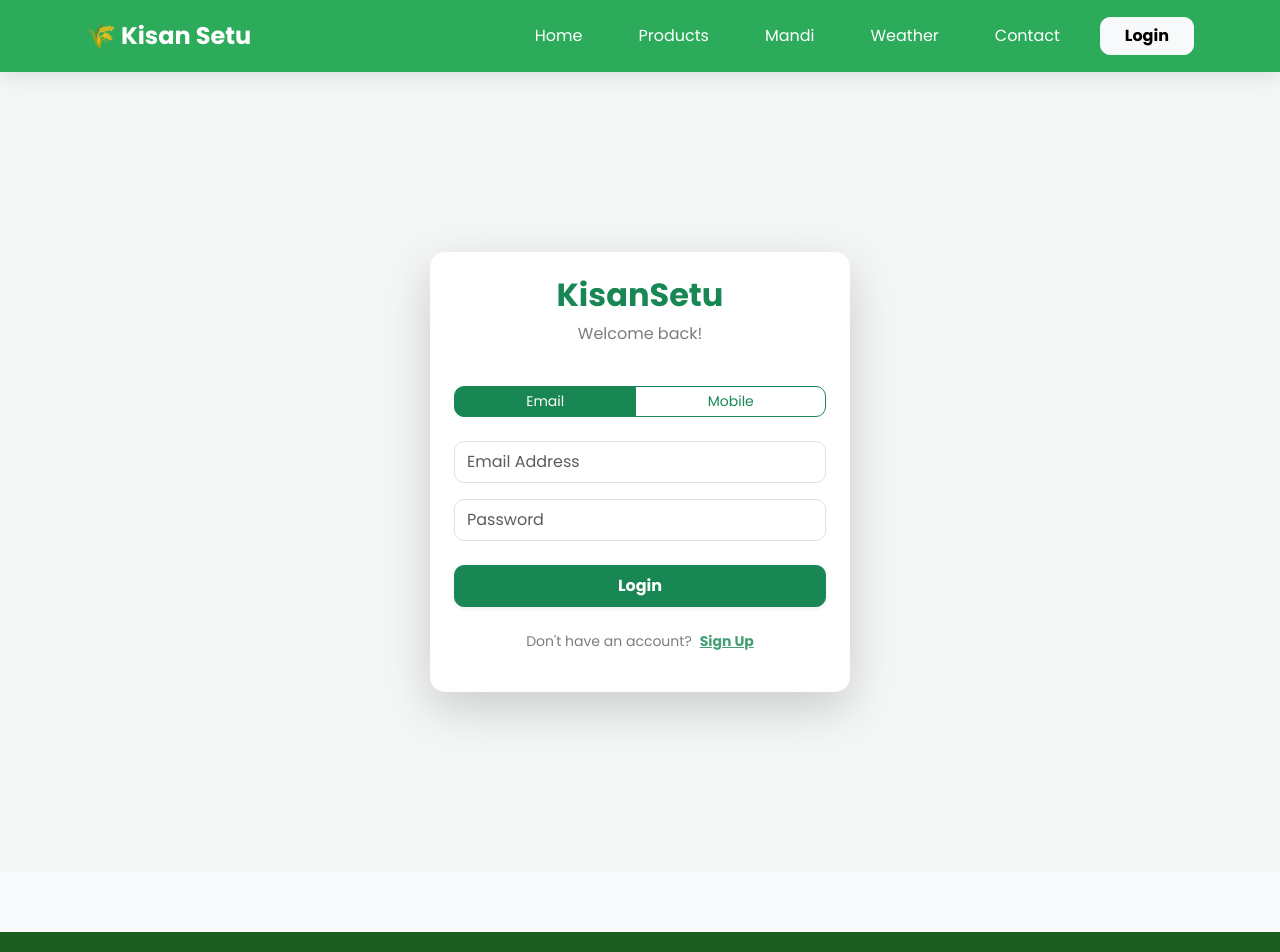
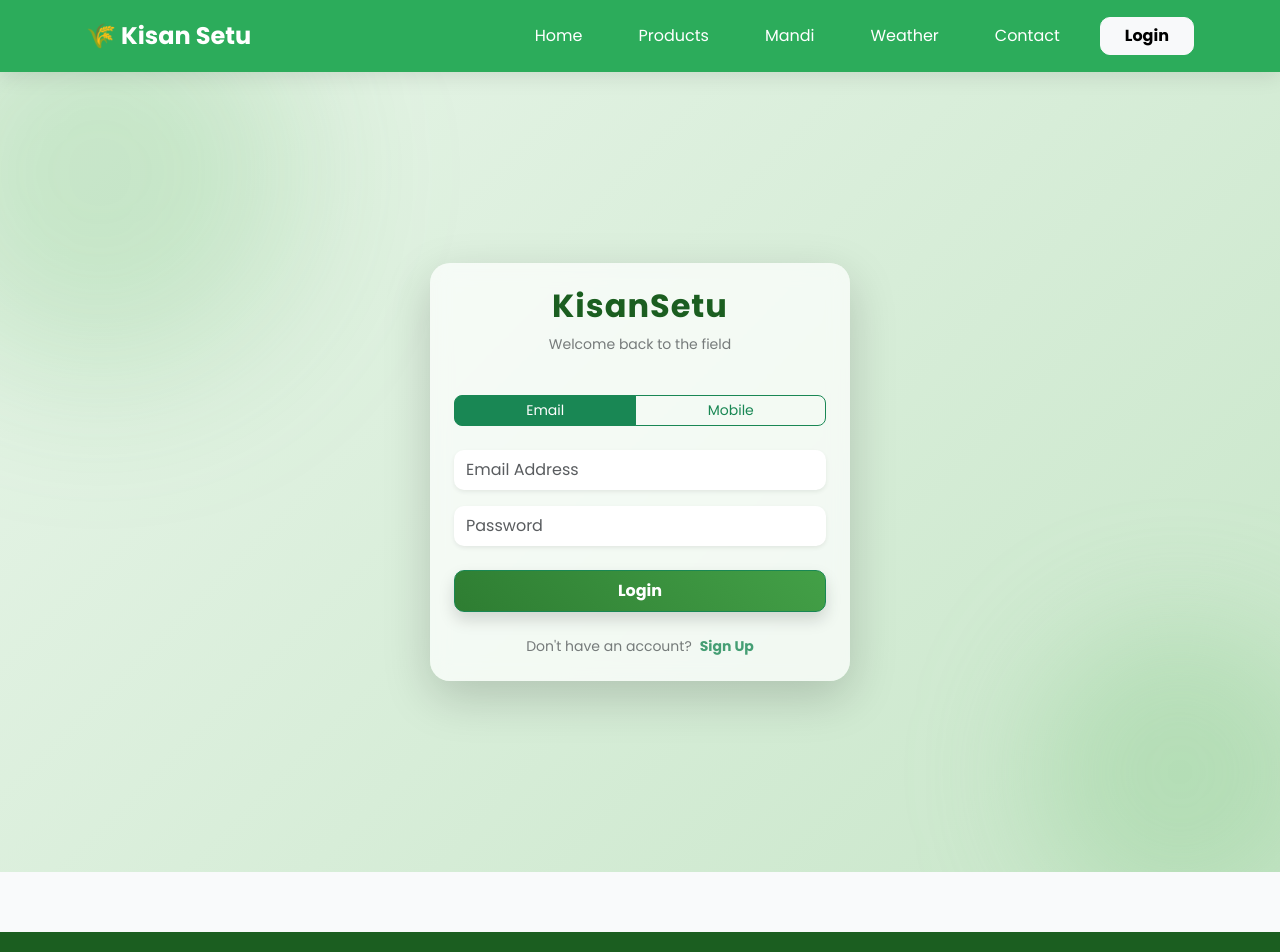
Before and after one commit to brandspire27/KisanSetu, a React (Create React App) app: page /login in a window 1280 px wide. Shown: the top 952 px of the page. Built offline with nearby package versions, Linux system fonts and the light colour scheme.

Commit message:
Login.js

```diff
--- a/src/pages/Login.js
+++ b/src/pages/Login.js
@@ -11,41 +11,30 @@ function Login() {
   const [isRegistering, setIsRegistering] = useState(false);
   const [loginType, setLoginType] = useState("email");
   const [registerType, setRegisterType] = useState("email");
-
-  // Loading State
   const [loading, setLoading] = useState(false);
 
   const navigate = useNavigate();
   const API = "https://kisansetu-backend-v50h.onrender.com";
 
   const handleLogin = () => {
-    if (loginType === "email" && (!email || !password)) {
-      alert("Please enter email and password");
+    if ((loginType === "email" && (!email || !password)) || (loginType === "mobile" && (!mobile || !password))) {
+      alert("Please enter all credentials");
       return;
     }
-    if (loginType === "mobile" && (!mobile || !password)) {
-      alert("Please enter mobile and password");
-      return;
-    }
-
     const loginData = loginType === "email" ? { email, password } : { mobile, password };
-
-    setLoading(true); // Start animation
+    setLoading(true);
     axios.post(`${API}/auth/login`, loginData)
       .then(res => {
         localStorage.setItem("token", res.data.token);
         localStorage.setItem("role", res.data.role);
         navigate("/dashboard");
       })
-      .catch((err) => {
-        alert(err.response?.data?.message || "Login Failed");
-      })
-      .finally(() => setLoading(false)); // Stop animation
+      .catch((err) => alert(err.response?.data?.message || "Login Failed"))
+      .finally(() => setLoading(false));
   };
 
   const handleRegister = () => {
     if (!role) return alert("Please select a role");
-
     let registerData = { name, password, role };
     if (registerType === "email") registerData.email = email;
     else registerData.mobile = mobile;
@@ -56,9 +45,7 @@ function Login() {
         alert("Registration Successful! Please Login.");
         setIsRegistering(false);
       })
-      .catch((err) => {
-        alert(err.response?.data?.message || "Registration Failed");
-      })
+      .catch((err) => alert(err.response?.data?.message || "Registration Failed"))
       .finally(() => setLoading(false));
   };
 
@@ -68,38 +55,37 @@ function Login() {
   }, [navigate]);
 
   return (
-    <div className="d-flex align-items-center justify-content-center" style={{ minHeight: "100vh", background: "#f4f7f6" }}>
-      <div className="card border-0 shadow-lg p-4" style={{ maxWidth: "420px", width: "90%", borderRadius: "15px" }}>
+    <div style={styles.backgroundWrapper}>
+      {/* Animated background blobs */}
+      <div style={styles.blob1}></div>
+      <div style={styles.blob2}></div>
+
+      <div className="card border-0 shadow-lg p-4" style={styles.glassCard}>
         <div className="text-center mb-4">
-          <h2 className="fw-bold text-success">KisanSetu</h2>
-          <p className="text-muted">{isRegistering ? "Create your account" : "Welcome back!"}</p>
+          <h2 className="fw-bold" style={{ color: "#1b5e20", letterSpacing: "1px" }}>KisanSetu</h2>
+          <p className="text-muted small">{isRegistering ? "Join our farming community" : "Welcome back to the field"}</p>
         </div>
 
-        {/* Tab Switcher for Login/Register Type */}
         <div className="btn-group w-100 mb-4" role="group">
           <button
             className={`btn btn-sm ${(!isRegistering ? loginType : registerType) === 'email' ? 'btn-success' : 'btn-outline-success'}`}
             onClick={() => isRegistering ? setRegisterType("email") : setLoginType("email")}
+            style={{ borderRadius: "8px 0 0 8px" }}
           >Email</button>
           <button
             className={`btn btn-sm ${(!isRegistering ? loginType : registerType) === 'mobile' ? 'btn-success' : 'btn-outline-success'}`}
             onClick={() => isRegistering ? setRegisterType("mobile") : setLoginType("mobile")}
+            style={{ borderRadius: "0 8px 8px 0" }}
           >Mobile</button>
         </div>
 
         <div className="form-group">
           {isRegistering && (
-            <input
-              className="form-control mb-3 py-2"
-              type="text"
-              placeholder="Full Name"
-              value={name}
-              onChange={(e) => setName(e.target.value)}
-            />
+            <input className="form-control mb-3 py-2 border-0 shadow-sm" type="text" placeholder="Full Name" value={name} onChange={(e) => setName(e.target.value)} />
           )}
 
           <input
-            className="form-control mb-3 py-2"
+            className="form-control mb-3 py-2 border-0 shadow-sm"
             type={(!isRegistering ? loginType : registerType) === "email" ? "email" : "text"}
             placeholder={(!isRegistering ? loginType : registerType) === "email" ? "Email Address" : "Mobile Number"}
             value={(!isRegistering ? loginType : registerType) === "email" ? email : mobile}
@@ -107,45 +93,29 @@ function Login() {
           />
 
           {isRegistering && (
-            <select className="form-select mb-3 py-2" value={role} onChange={(e) => setRole(e.target.value)}>
-              <option value="">I am a...</option>
+            <select className="form-select mb-3 py-2 border-0 shadow-sm" value={role} onChange={(e) => setRole(e.target.value)}>
+              <option value="">Select Role</option>
               <option value="farmer">Farmer</option>
               <option value="consumer">Consumer</option>
             </select>
           )}
 
-          <input
-            className="form-control mb-4 py-2"
-            type="password"
-            placeholder="Password"
-            value={password}
-            onChange={(e) => setPassword(e.target.value)}
-          />
+          <input className="form-control mb-4 py-2 border-0 shadow-sm" type="password" placeholder="Password" value={password} onChange={(e) => setPassword(e.target.value)} />
 
           <button
-            className="btn btn-success w-100 py-2 fw-bold shadow-sm d-flex align-items-center justify-content-center"
+            className="btn btn-success w-100 py-2 fw-bold shadow d-flex align-items-center justify-content-center"
+            style={{ borderRadius: "10px", background: "linear-gradient(45deg, #2e7d32, #43a047)" }}
             onClick={isRegistering ? handleRegister : handleLogin}
             disabled={loading}
           >
-            {loading ? (
-              <>
-                <span className="spinner-border spinner-border-sm me-2" role="status" aria-hidden="true"></span>
-                Processing...
-              </>
-            ) : (
-              isRegistering ? "Register" : "Login"
-            )}
+            {loading ? <span className="spinner-border spinner-border-sm me-2"></span> : (isRegistering ? "Register" : "Login")}
           </button>
         </div>
 
         <div className="text-center mt-4">
-          <p className="small text-muted">
+          <p className="small text-muted mb-0">
             {isRegistering ? "Already have an account?" : "Don't have an account?"}
-            <span
-              className="text-success fw-bold ms-2"
-              style={{ cursor: "pointer", textDecoration: "underline" }}
-              onClick={() => setIsRegistering(!isRegistering)}
-            >
+            <span className="text-success fw-bold ms-2" style={{ cursor: "pointer" }} onClick={() => setIsRegistering(!isRegistering)}>
               {isRegistering ? "Sign In" : "Sign Up"}
             </span>
           </p>
@@ -155,4 +125,48 @@ function Login() {
   );
 }
 
+// Inline styles for the enhanced background
+const styles = {
+  backgroundWrapper: {
+    minHeight: "100vh",
+    display: "flex",
+    alignItems: "center",
+    justifyContent: "center",
+    position: "relative",
+    overflow: "hidden",
+    background: "linear-gradient(135deg, #e8f5e9 0%, #c8e6c9 100%)",
+  },
+  blob1: {
+    position: "absolute",
+    width: "400px",
+    height: "400px",
+    background: "rgba(76, 175, 80, 0.2)",
+    filter: "blur(80px)",
+    borderRadius: "50%",
+    top: "-100px",
+    left: "-100px",
+    zIndex: 0,
+  },
+  blob2: {
+    position: "absolute",
+    width: "300px",
+    height: "300px",
+    background: "rgba(129, 199, 132, 0.3)",
+    filter: "blur(60px)",
+    borderRadius: "50%",
+    bottom: "-50px",
+    right: "-50px",
+    zIndex: 0,
+  },
+  glassCard: {
+    maxWidth: "420px",
+    width: "90%",
+    borderRadius: "20px",
+    zIndex: 1,
+    background: "rgba(255, 255, 255, 0.7)",
+    backdropFilter: "blur(10px)",
+    border: "1px solid rgba(255, 255, 255, 0.3)",
+  }
+};
+
 export default Login;
```
